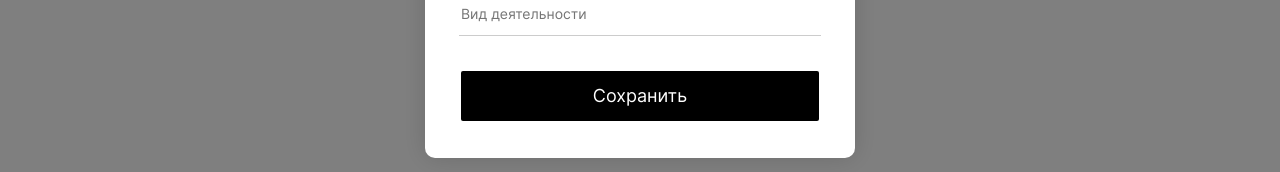
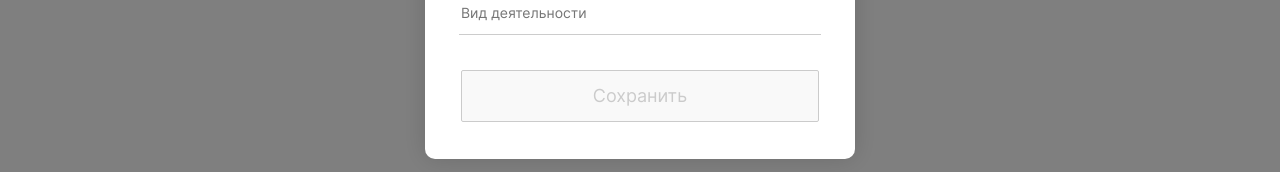
Before and after one commit to ARTALEAL/mesto-react, a React (Create React App) app: page / in a window 1280 px wide. Both pictures are taken after a click on the button 480 px from the left and 177 px from the top of the page. Shown: the part 409-581 px from the top of the page. Built offline with nearby package versions, Linux system fonts and the light colour scheme; no server answers.

Commit message:
develop: validation

```diff
--- a/src/components/AddPlacePopup.js
+++ b/src/components/AddPlacePopup.js
@@ -1,19 +1,76 @@
 import React from 'react';
 import PopupWithForm from './PopupWithForm';
+import useForm from '../hooks/useForm';
+
+//Исходник
+// function AddPlacePopup({ isOpen, onClose, onAddPlace, onLoading }) {
+//   // Стейт, в котором содержится значение инпута
+//   const [name, setName] = React.useState('');
+//   const [link, setLink] = React.useState('');
+
+//   // Обработчик изменения инпута обновляет стейт
+//   function handleChangeName(e) {
+//     setName(e.target.value);
+//   }
+
+//   function handleChangeLink(e) {
+//     setLink(e.target.value);
+//   }
+
+//   function handleSubmit(e) {
+//     // Запрещаем браузеру переходить по адресу формы
+//     e.preventDefault();
+
+//     // // Передаём значения управляемых компонентов во внешний обработчик
+//     onAddPlace({
+//       name: name,
+//       link: link,
+//     });
+//     setName('');
+//     setLink('');
+//   }
+//   return (
+//     <PopupWithForm
+//       className="add-card"
+//       isOpen={isOpen}
+//       title="Новое место"
+//       onClose={onClose}
+//       name="add-card"
+//       //   buttontext="Создать"
+//       buttontext={onLoading ? 'Сохранение...' : 'Создать'}
+//       onSubmit={handleSubmit}
+//     >
+//       <input
+//         type="text"
+//         name="name"
+//         className="popup__input popup__input_place_name"
+//         placeholder="Название"
+//         id="card-name"
+//         minLength="2"
+//         maxLength="30"
+//         required
+//         onChange={handleChangeName}
+//         value={name || ''}
+//       />
+//       <span className="popup__error-message card-name-error"></span>
+//       <input
+//         type="url"
+//         name="link"
+//         className="popup__input popup__input_image_url"
+//         placeholder="Ссылка на картинку"
+//         id="link"
+//         required
+//         onChange={handleChangeLink}
+//         value={link || ''}
+//       />
+//       <span className="popup__error-message link-error"></span>
+//     </PopupWithForm>
+//   );
+// }
 
 function AddPlacePopup({ isOpen, onClose, onAddPlace, onLoading }) {
-  // Стейт, в котором содержится значение инпута
-  const [name, setName] = React.useState('');
-  const [link, setLink] = React.useState('');
-
-  // Обработчик изменения инпута обновляет стейт
-  function handleChangeName(e) {
-    setName(e.target.value);
-  }
-
-  function handleChangeLink(e) {
-    setLink(e.target.value);
-  }
+  const { enteredValues, errors, handleChange, isFormValid, resetForm } =
+    useForm();
 
   function handleSubmit(e) {
     // Запрещаем браузеру переходить по адресу формы
@@ -21,12 +78,12 @@ function AddPlacePopup({ isOpen, onClose, onAddPlace, onLoading }) {
 
     // // Передаём значения управляемых компонентов во внешний обработчик
     onAddPlace({
-      name: name,
-      link: link,
+      name: enteredValues.name,
+      link: enteredValues.url,
     });
-    setName('');
-    setLink('');
+    resetForm();
   }
+
   return (
     <PopupWithForm
       className="add-card"
@@ -34,9 +91,9 @@ function AddPlacePopup({ isOpen, onClose, onAddPlace, onLoading }) {
       title="Новое место"
       onClose={onClose}
       name="add-card"
-      //   buttontext="Создать"
       buttontext={onLoading ? 'Сохранение...' : 'Создать'}
       onSubmit={handleSubmit}
+      isFormValid={isFormValid}
     >
       <input
         type="text"
@@ -47,21 +104,23 @@ function AddPlacePopup({ isOpen, onClose, onAddPlace, onLoading }) {
         minLength="2"
         maxLength="30"
         required
-        onChange={handleChangeName}
-        value={name || ''}
+        onChange={handleChange}
+        value={enteredValues.name || ''}
       />
-      <span className="popup__error-message card-name-error"></span>
+      <span className="popup__error-message card-name-error">
+        {errors.name}
+      </span>
       <input
         type="url"
-        name="link"
+        name="url"
         className="popup__input popup__input_image_url"
         placeholder="Ссылка на картинку"
-        id="link"
+        id="url"
         required
-        onChange={handleChangeLink}
-        value={link || ''}
+        onChange={handleChange}
+        value={enteredValues.url || ''}
       />
-      <span className="popup__error-message link-error"></span>
+      <span className="popup__error-message link-error">{errors.url}</span>
     </PopupWithForm>
   );
 }
--- a/src/components/EditAvatarPopup.js
+++ b/src/components/EditAvatarPopup.js
@@ -1,13 +1,56 @@
-import { useRef, useState } from 'react';
+import { useRef } from 'react';
 import PopupWithForm from './PopupWithForm';
+import useForm from '../hooks/useForm';
+
+//Исходник
+// function EditAvatarPopup({ isOpen, onClose, onUpdateAvatar, onLoading }) {
+//   const [input, setInput] = useState('');
+//   const avatarRef = useRef();
+
+//   function handleChange(e) {
+//     setInput(e.target.value);
+//   }
+
+//   function handleSubmit(e) {
+//     e.preventDefault();
+
+//     onUpdateAvatar({
+//       avatar: avatarRef.current.value,
+//     });
+//     setInput('');
+//   }
+
+//   return (
+//     <PopupWithForm
+//       className="popup_avatar"
+//       isOpen={isOpen}
+//       title="Обновить аватар"
+//       onClose={onClose}
+//       name="edit-avatar"
+//       buttontext={onLoading ? 'Сохранение...' : 'Сохранить'}
+//       onSubmit={handleSubmit}
+//     >
+//       <input
+//         type="url"
+//         className="popup__input"
+//         name="avatar"
+//         id="input-popup-avatar"
+//         value={input}
+//         placeholder="Ссылка на аватар"
+//         required
+//         ref={avatarRef}
+//         onChange={handleChange}
+//       />
+//       <span className="input-popup-avatar-error popup__error-message"></span>
+//     </PopupWithForm>
+//   );
+// }
 
 function EditAvatarPopup({ isOpen, onClose, onUpdateAvatar, onLoading }) {
-  const [input, setInput] = useState('');
   const avatarRef = useRef();
 
-  function handleChange(e) {
-    setInput(e.target.value);
-  }
+  const { enteredValues, errors, handleChange, isFormValid, resetForm } =
+    useForm();
 
   function handleSubmit(e) {
     e.preventDefault();
@@ -15,7 +58,7 @@ function EditAvatarPopup({ isOpen, onClose, onUpdateAvatar, onLoading }) {
     onUpdateAvatar({
       avatar: avatarRef.current.value,
     });
-    setInput('');
+    resetForm();
   }
 
   return (
@@ -27,19 +70,22 @@ function EditAvatarPopup({ isOpen, onClose, onUpdateAvatar, onLoading }) {
       name="edit-avatar"
       buttontext={onLoading ? 'Сохранение...' : 'Сохранить'}
       onSubmit={handleSubmit}
+      isFormValid={isFormValid}
     >
       <input
         type="url"
         className="popup__input"
         name="avatar"
         id="input-popup-avatar"
-        value={input}
+        value={enteredValues.avatar || ''}
         placeholder="Ссылка на аватар"
         required
         ref={avatarRef}
         onChange={handleChange}
       />
-      <span className="input-popup-avatar-error popup__error-message"></span>
+      <span className="input-popup-avatar-error popup__error-message">
+        {errors.avatar}
+      </span>
     </PopupWithForm>
   );
 }
--- a/src/components/EditProfilePopup.js
+++ b/src/components/EditProfilePopup.js
@@ -1,38 +1,101 @@
 import React, { useContext } from 'react';
 import { CurrentUserContext } from '../contexts/CurrentUserContext';
 import PopupWithForm from './PopupWithForm';
+import useForm from '../hooks/useForm';
+
+//Исходник
+// function EditProfilePopup({ isOpen, onClose, onUpdateUser, onLoading }) {
+//   const currentUser = useContext(CurrentUserContext);
+
+//   // Стейт, в котором содержится значение инпута
+//   const [name, setName] = React.useState('');
+//   const [description, setDescription] = React.useState('');
+
+//   React.useEffect(() => {
+//     setName(currentUser.name);
+//     setDescription(currentUser.about);
+//   }, [currentUser]);
+
+//   // Обработчик изменения инпута обновляет стейт
+//   function handleChangeName(e) {
+//     setName(e.target.value);
+//   }
+
+//   function handleChangeDescription(e) {
+//     setDescription(e.target.value);
+//   }
+
+//   function handleSubmit(e) {
+//     // Запрещаем браузеру переходить по адресу формы
+//     e.preventDefault();
+
+//     // // Передаём значения управляемых компонентов во внешний обработчик
+//     onUpdateUser({
+//       name: name,
+//       about: description,
+//     });
+//   }
+
+//   return (
+//     <PopupWithForm
+//       className="profile-edit"
+//       isOpen={isOpen}
+//       title="Редактировать профиль"
+//       onClose={onClose}
+//       name="profile"
+//       // buttontext="Сохранить"
+//       buttontext={onLoading ? 'Сохранение...' : 'Сохранить'}
+//       onSubmit={handleSubmit}
+//     >
+//       <input
+//         type="text"
+//         name="name"
+//         className="popup__input popup__input_data_name"
+//         placeholder="Имя"
+//         id="input-popup-title"
+//         value={name || ''}
+//         minLength="2"
+//         maxLength="40"
+//         required
+//         onChange={handleChangeName}
+//       />
+//       <span className="popup__error-message input-popup-title-error"></span>
+//       <input
+//         type="text"
+//         name="about"
+//         className="popup__input popup__input_data_job"
+//         placeholder="Вид деятельности"
+//         id="input-popup-subtitle"
+//         value={description || ''}
+//         minLength="2"
+//         maxLength="200"
+//         required
+//         onChange={handleChangeDescription}
+//       />
+//       <span className="popup__error-message input-popup-subtitle-error"></span>
+//     </PopupWithForm>
+//   );
+// }
 
 function EditProfilePopup({ isOpen, onClose, onUpdateUser, onLoading }) {
   const currentUser = useContext(CurrentUserContext);
 
-  // Стейт, в котором содержится значение инпута
-  const [name, setName] = React.useState('');
-  const [description, setDescription] = React.useState('');
-
-  React.useEffect(() => {
-    setName(currentUser.name);
-    setDescription(currentUser.about);
-  }, [currentUser]);
-
-  // Обработчик изменения инпута обновляет стейт
-  function handleChangeName(e) {
-    setName(e.target.value);
-  }
-
-  function handleChangeDescription(e) {
-    setDescription(e.target.value);
-  }
+  const { enteredValues, errors, handleChange, isFormValid, resetForm } =
+    useForm();
 
   function handleSubmit(e) {
     // Запрещаем браузеру переходить по адресу формы
     e.preventDefault();
-
     // // Передаём значения управляемых компонентов во внешний обработчик
     onUpdateUser({
-      name: name,
-      about: description,
+      name: enteredValues.name,
+      about: enteredValues.about,
     });
   }
+
+  React.useEffect(() => {
+    currentUser ? resetForm(currentUser) : resetForm();
+  }, [resetForm, isOpen, currentUser]);
 
   return (
     <PopupWithForm
@@ -41,9 +104,9 @@ function EditProfilePopup({ isOpen, onClose, onUpdateUser, onLoading }) {
       title="Редактировать профиль"
       onClose={onClose}
       name="profile"
-      // buttontext="Сохранить"
       buttontext={onLoading ? 'Сохранение...' : 'Сохранить'}
       onSubmit={handleSubmit}
+      isFormValid={isFormValid}
     >
       <input
         type="text"
@@ -51,26 +114,30 @@ function EditProfilePopup({ isOpen, onClose, onUpdateUser, onLoading }) {
         className="popup__input popup__input_data_name"
         placeholder="Имя"
         id="input-popup-title"
-        value={name || ''}
+        value={enteredValues.name || ''}
         minLength="2"
         maxLength="40"
         required
-        onChange={handleChangeName}
+        onChange={handleChange}
       />
-      <span className="popup__error-message input-popup-title-error"></span>
+      <span className="popup__error-message input-popup-title-error">
+        {errors.name}
+      </span>
       <input
         type="text"
         name="about"
         className="popup__input popup__input_data_job"
         placeholder="Вид деятельности"
         id="input-popup-subtitle"
-        value={description || ''}
+        value={enteredValues.about || ''}
         minLength="2"
         maxLength="200"
         required
-        onChange={handleChangeDescription}
+        onChange={handleChange}
       />
-      <span className="popup__error-message input-popup-subtitle-error"></span>
+      <span className="popup__error-message input-popup-subtitle-error">
+        {errors.about}
+      </span>
     </PopupWithForm>
   );
 }
--- a/src/components/PopupWithConfirmation.js
+++ b/src/components/PopupWithConfirmation.js
@@ -1,5 +1,27 @@
 import PopupWithForm from './PopupWithForm';
+import useForm from '../hooks/useForm';
+
+//Исходник
+// function PopupWithConfirmation({ isOpen, onClose, onLoading, onSubmit, card }) {
+//   function handleSubmit(evt) {
+//     evt.preventDefault();
+//     onSubmit(card);
+//   }
+//   return (
+//     <PopupWithForm
+//       className="popup_confirmation"
+//       isOpen={isOpen}
+//       title="Вы уверены?"
+//       onClose={onClose}
+//       name="delete-form"
+//       buttontext={onLoading ? 'Удаление...' : 'Да'}
+//       onSubmit={handleSubmit}
+//     />
+//   );
+// }
+
 function PopupWithConfirmation({ isOpen, onClose, onLoading, onSubmit, card }) {
+  const { isFormValid } = useForm();
   function handleSubmit(evt) {
     evt.preventDefault();
     onSubmit(card);
@@ -13,6 +35,7 @@ function PopupWithConfirmation({ isOpen, onClose, onLoading, onSubmit, card }) {
       name="delete-form"
       buttontext={onLoading ? 'Удаление...' : 'Да'}
       onSubmit={handleSubmit}
+      isFormValid={!isFormValid}
     />
   );
 }
--- a/src/components/PopupWithForm.js
+++ b/src/components/PopupWithForm.js
@@ -1,3 +1,38 @@
+//Исходник
+// function PopupWithForm(props) {
+//   return (
+//     <div
+//       onClick={props.onClose}
+//       className={`popup popup_${props.name}
+//       ${props.isOpen ? 'popup_opened' : ''}`}
+//     >
+//       <div className="popup__container">
+//         <h2 className="popup__title">{props.title}</h2>
+//         <form
+//           method="post"
+//           className="popup__form"
+//           name={`${props.name}`}
+//           onSubmit={props.onSubmit}
+//           noValidate
+//         >
+//           {props.children}
+//           <button className="button popup__submit-button" type="submit">
+//             {props.buttontext}
+//           </button>
+//         </form>
+
+//         <button
+//           onClick={props.onClose}
+//           className="button popup__close-button"
+//           type="button"
+//         >
+//           Закрыть
+//         </button>
+//       </div>
+//     </div>
+//   );
+// }
+
 function PopupWithForm(props) {
   return (
     <div
@@ -15,7 +50,15 @@ function PopupWithForm(props) {
           noValidate
         >
           {props.children}
-          <button className="button popup__submit-button" type="submit">
+          <button
+            className={
+              props.isFormValid
+                ? 'button popup__submit-button'
+                : 'button popup__submit-button popup__submit-button_disabled'
+            }
+            type="submit"
+            disabled={props.isFormValid ? false : true}
+          >
             {props.buttontext}
           </button>
         </form>
--- /dev/null
+++ b/src/hooks/useForm.js
@@ -0,0 +1,42 @@
+import { useState, useCallback } from 'react';
+function useForm() {
+  const [errors, setErrors] = useState({});
+  const [isFormValid, setIsFormValid] = useState(false);
+  const [enteredValues, setEnteredValues] = useState('');
+
+  const handleChange = (event) => {
+    const name = event.target.name;
+    const value = event.target.value;
+
+    setEnteredValues({
+      ...enteredValues,
+      [name]: value,
+    });
+
+    setErrors({
+      ...errors,
+      [name]: event.target.validationMessage,
+    });
+
+    setIsFormValid(event.target.closest('form').checkValidity());
+  };
+
+  const resetForm = useCallback(
+    (newValues = {}, newErrors = {}, newIsFormValid = false) => {
+      setEnteredValues(newValues);
+      setErrors(newErrors);
+      setIsFormValid(newIsFormValid);
+    },
+    [setEnteredValues, setErrors, setIsFormValid]
+  );
+
+  return {
+    enteredValues,
+    errors,
+    handleChange,
+    isFormValid,
+    resetForm,
+  };
+}
+
+export default useForm;
```
